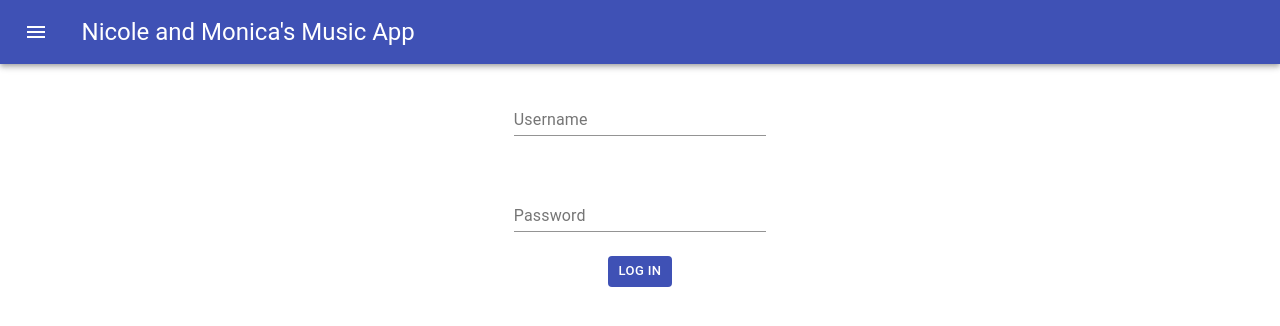
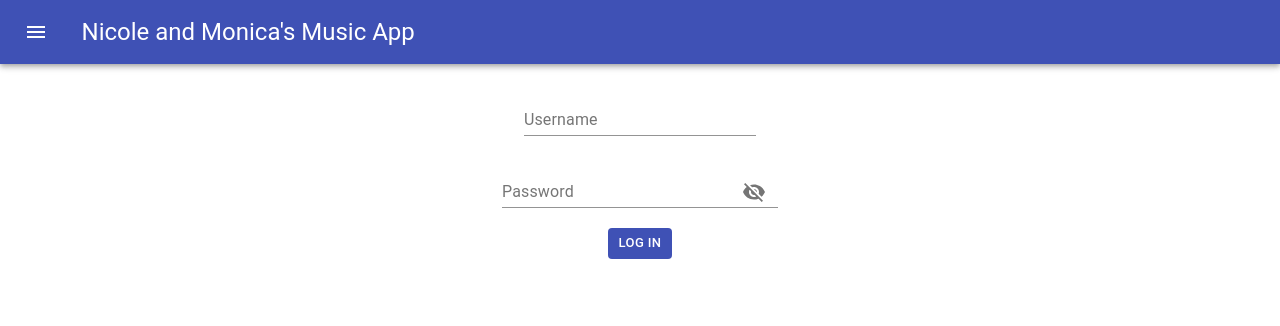
Before and after one commit to monica-suarez/my-music-app, a React (Create React App) app: page / in a window 1280 px wide. Shown: the top 326 px of the page. Built offline with nearby package versions, Linux system fonts and the light colour scheme.

Commit message:
added visibility for password and autocomplete

```diff
--- a/package.json
+++ b/package.json
@@ -8,6 +8,7 @@
     "@testing-library/jest-dom": "^4.2.4",
     "@testing-library/react": "^9.5.0",
     "@testing-library/user-event": "^7.2.1",
+    "clsx": "^1.1.1",
     "material-ui-icons": "^1.0.0-beta.36",
     "react": "^16.13.1",
     "react-dom": "^16.13.1",
--- a/src/component/Form/Form.js
+++ b/src/component/Form/Form.js
@@ -1,19 +1,42 @@
 import React from 'react';
+import clsx from 'clsx';
 import { makeStyles } from '@material-ui/core/styles';
-import {TextField , Button } from '@material-ui/core';
+import {TextField , Button, IconButton, FormControl, InputAdornment, InputLabel, Input } from '@material-ui/core';
+import { Visibility, VisibilityOff } from '@material-ui/icons';
 
 
 const useStyles = makeStyles((theme) => ({
   root: {
     '& .MuiTextField-root': {
         margin: theme.spacing(3),
+        width: '23ch',
+    },
+    textField: {
         width: '25ch',
-    },
+      }
   },
 }));
 
 const LoginForm = () =>{
   const classes = useStyles();
+  const [values, setValues] = React.useState({
+    amount: '',
+    password: '',
+    weight: '',
+    weightRange: '',
+    showPassword: false,
+  });
+  const handleChange = (prop) => (event) => {
+    setValues({ ...values, [prop]: event.target.value });
+  };
+
+  const handleClickShowPassword = () => {
+    setValues({ ...values, showPassword: !values.showPassword });
+  };
+
+  const handleMouseDownPassword = (event) => {
+    event.preventDefault();
+  };
 
   return (
     <form className={classes.root} noValidate autoComplete="off">
@@ -22,10 +45,28 @@ const LoginForm = () =>{
           type="username"
       />
       <br/>
-      <TextField id="standard-password-input"
-          label="Password"
-          type="password"
-          autoComplete="current-password"/>
+           <FormControl className={clsx(classes.margin, classes.textField)}>
+             <InputLabel htmlFor="standard-adornment-password">Password</InputLabel>
+                <Input
+                    id="standard-adornment-password"
+                    type={values.showPassword ? 'text' : 'password'}
+                    value={values.password}
+                    onChange={handleChange('password')}
+                    autoComplete="current-password"
+                    endAdornment={
+                    <InputAdornment position="end">
+                        <IconButton
+                        aria-label="toggle password visibility"
+                        onClick={handleClickShowPassword}
+                        onMouseDown={handleMouseDownPassword}
+                        >
+                        {values.showPassword ? <Visibility /> : <VisibilityOff />}
+                        </IconButton>
+                    </InputAdornment>
+                    }
+                />
+        </FormControl>
+      <br/>
       <br/>
       <Button variant="contained" size="small" color="primary" className={classes.margin} disableElevation>Log In</Button>
 
```
